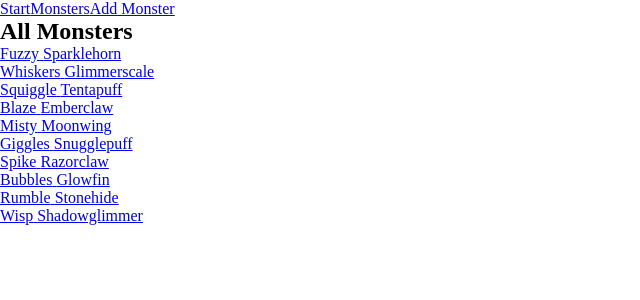
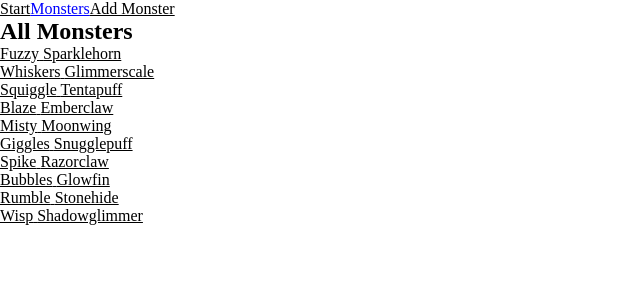
Before and after one commit to jRydell/Johan-Frontend23-monster-university, a React (Vite) app: page /monsters in a window 1280 px wide. Shown: the top 300 px of the page, without its empty margins (0-640 px from the left). Built offline with nearby package versions, Linux system fonts and the light colour scheme.

Commit message:
added active styling

```diff
--- a/src/pages/Monsters.tsx
+++ b/src/pages/Monsters.tsx
@@ -15,7 +15,7 @@ export const Monsters = () => {
                 <NavLink
                   to={`/monsters/${monster.first_name}`}
                   style={({ isActive }) =>
-                    isActive ? { color: "blue" } : { color: "" }
+                    isActive ? { color: "blue" } : { color: "black" }
                   }
                 >
                   {monster.first_name} {monster.last_name}
--- a/src/pages/Navigation.tsx
+++ b/src/pages/Navigation.tsx
@@ -4,9 +4,30 @@ export const Navigation = () => {
   return (
     <>
       <nav className="Navigation">
-        <NavLink to="/">Start</NavLink>
-        <NavLink to="/Monsters">Monsters</NavLink>
-        <NavLink to="/AddMonster">Add Monster</NavLink>
+        <NavLink
+          to="/"
+          style={({ isActive }) =>
+            isActive ? { color: "blue" } : { color: "black" }
+          }
+        >
+          Start
+        </NavLink>
+        <NavLink
+          to="/Monsters"
+          style={({ isActive }) =>
+            isActive ? { color: "blue" } : { color: "black" }
+          }
+        >
+          Monsters
+        </NavLink>
+        <NavLink
+          to="/AddMonster"
+          style={({ isActive }) =>
+            isActive ? { color: "blue" } : { color: "black" }
+          }
+        >
+          Add Monster
+        </NavLink>
       </nav>
       <section>
         <Outlet />
```
